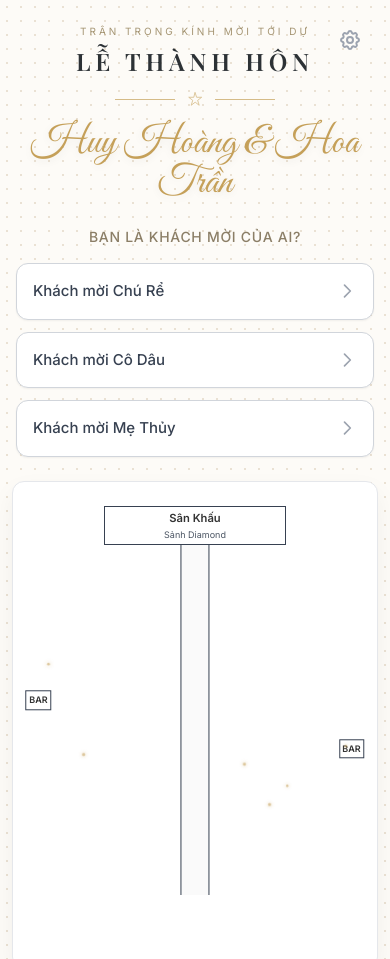
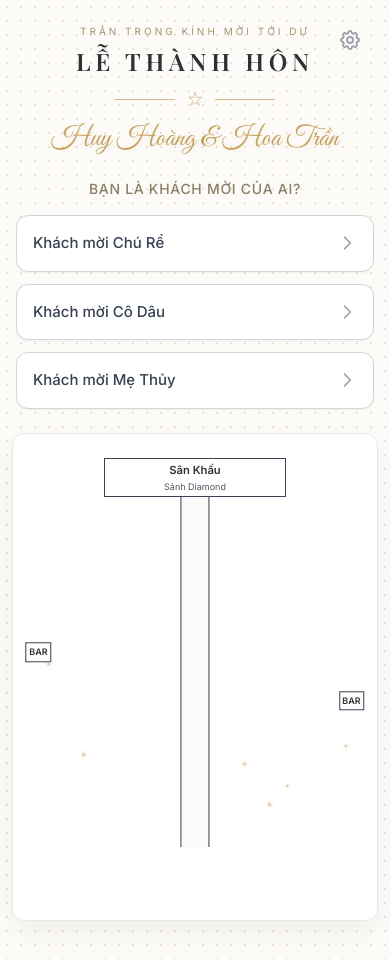
Before and after one commit to hoanghuy1kt-oss/weddingmap, a website built with Vite: page home.html in a window 390 px wide. Shown: the top 959 px of the page. Built offline with nearby package versions, Linux system fonts and the light colour scheme; no server answers; a web font is replaced by a local one.

Commit message:
Update home.html

```diff
--- a/home.html
+++ b/home.html
@@ -42,7 +42,7 @@
         @media (max-width: 640px) {
             body { font-size: 15px; }
             header .header-title { font-size: 1.5rem !important; }
-            header .handwriting { font-size: 2.5rem !important; }
+            header .handwriting { font-size: 1.75rem !important; white-space: nowrap; }
             .map-container { max-width: 100%; padding: 0 8px; }
             .table-node {
                 min-width: 32px; min-height: 32px;
@@ -185,7 +185,7 @@
             <svg class="w-4 h-4 opacity-70 flex-shrink-0" viewBox="0 0 24 24" fill="none" stroke="currentColor" stroke-width="1.2" xmlns="http://www.w3.org/2000/svg" style="color: #C5A059;"><path d="M12 2l2.4 7.4h7.6l-6 4.6 2.3 7.4-6-4.6-6 4.6 2.3-7.4-6-4.6h7.6z"/></svg>
             <span class="flex-1 max-w-[60px] sm:max-w-[80px] h-[1px] opacity-70" style="background-color: #C5A059;"></span>
         </div>
-        <h2 class="handwriting text-4xl sm:text-[3.5rem] mt-1" style="color: #C5A059; text-shadow: 0 2px 8px rgba(0,0,0,0.08);">Huy Hoàng & Hoa Trần</h2>
+        <h2 class="handwriting text-2xl sm:text-[3.5rem] mt-1 px-1 overflow-hidden text-ellipsis sm:whitespace-normal" style="color: #C5A059; text-shadow: 0 2px 8px rgba(0,0,0,0.08);">Huy Hoàng & Hoa Trần</h2>
     </header>
 
     <!-- Khu vực Tìm kiếm -->
```
